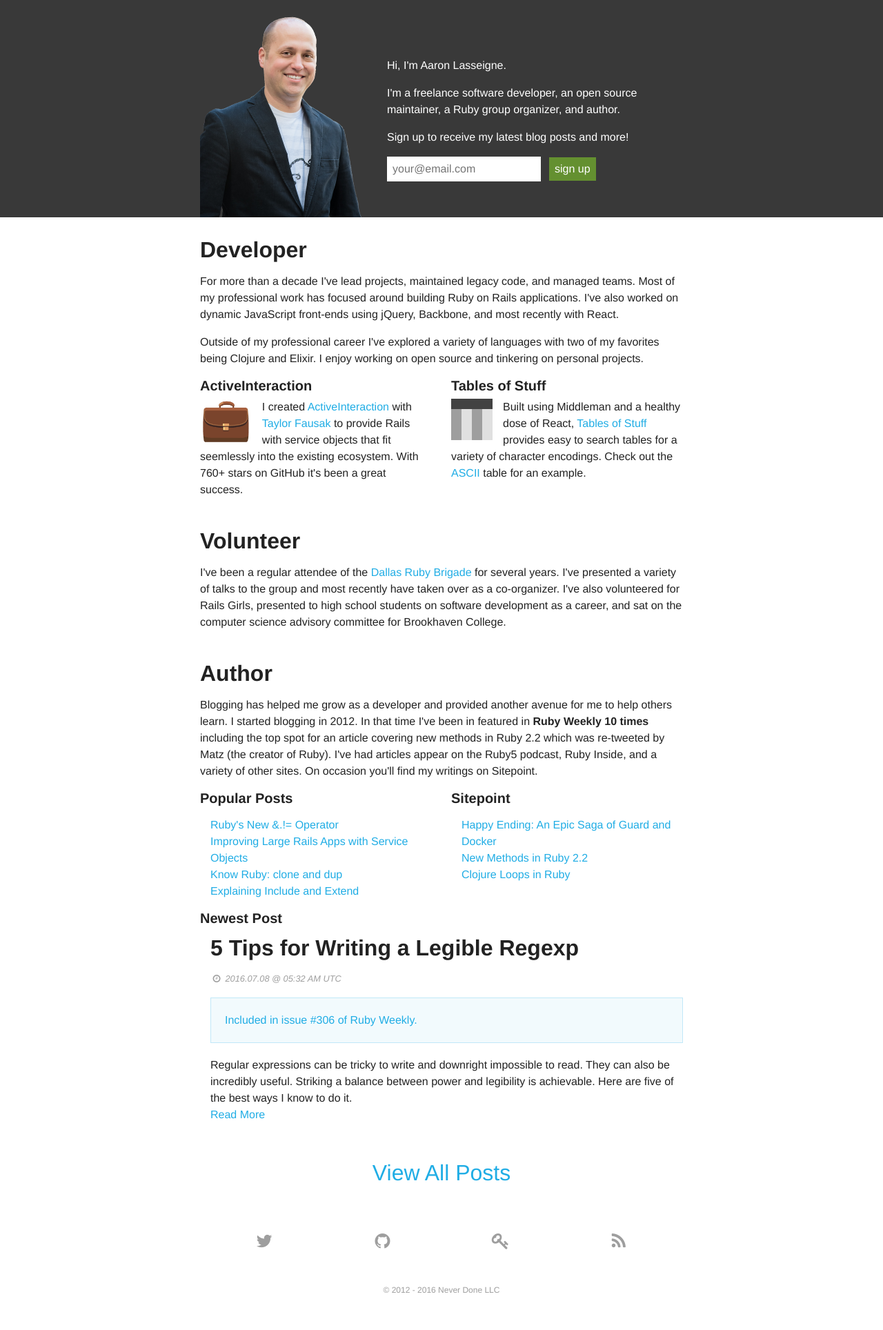
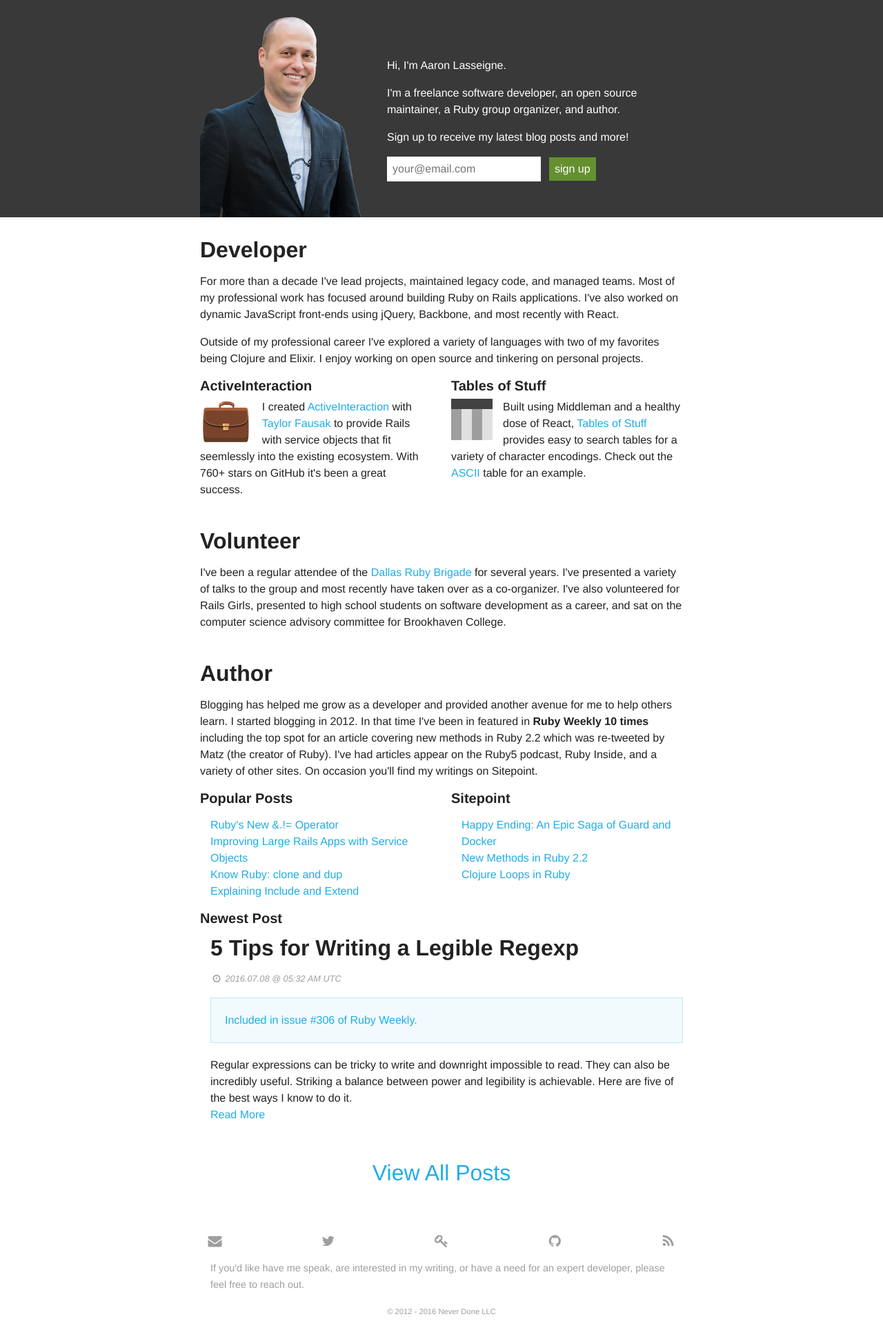
Before and after one commit to AaronLasseigne/aaronlasseigne.github.com, a Jekyll site: the page built from index.html, in a window 1280 px wide. Shown: the whole page at 69% size. Built offline with Jekyll 4.4.1, drawn with Linux system fonts in a browser that asks for light colours; before the commit the page ends 1897 px from its top, so only the background shows below that.

Commit message:
update the footer to include email and a blurb

```diff
--- a/_layouts/default.html
+++ b/_layouts/default.html
@@ -48,19 +48,25 @@
 
     <div id="footer" class="container">
       <div class="links">
+        <a href="mailto:{{ site.data.author.email }}">
+          <i class="icon-email" aria-label="Email"></i>
+        </a>
         <a href="https://twitter.com/{{ site.data.author.twitter }}">
           <i class="icon-twitter" aria-label="Twitter"></i>
         </a>
+        <a href="https://keybase.io/{{ site.data.author.keybase }}">
+          <i class="icon-key" aria-label="Keybase"></i>
+        </a>
         <a href="https://github.com/{{ site.data.author.github }}">
           <i class="icon-github" aria-label="Github"></i>
-        </a>
-        <a href="https://keybase.io/{{ site.data.author.keybase }}">
-          <i class="icon-key" aria-label="Keybase"></i>
         </a>
         <a href="/atom.atom" rel="subscribe-rss">
           <i class="icon-rss" aria-label="RSS"></i>
         </a>
       </div>
+      <p>
+        If you'd like have me speak, are interested in my writing, or have a need for an expert developer, please feel free to reach out.
+      </p>
       <div class="copyright">
         &copy; 2012 - 2016 Never Done LLC
       </div>
```
Also changed, not shown: _css/footer.scss (+10 -8 lines), assets/all.css.
